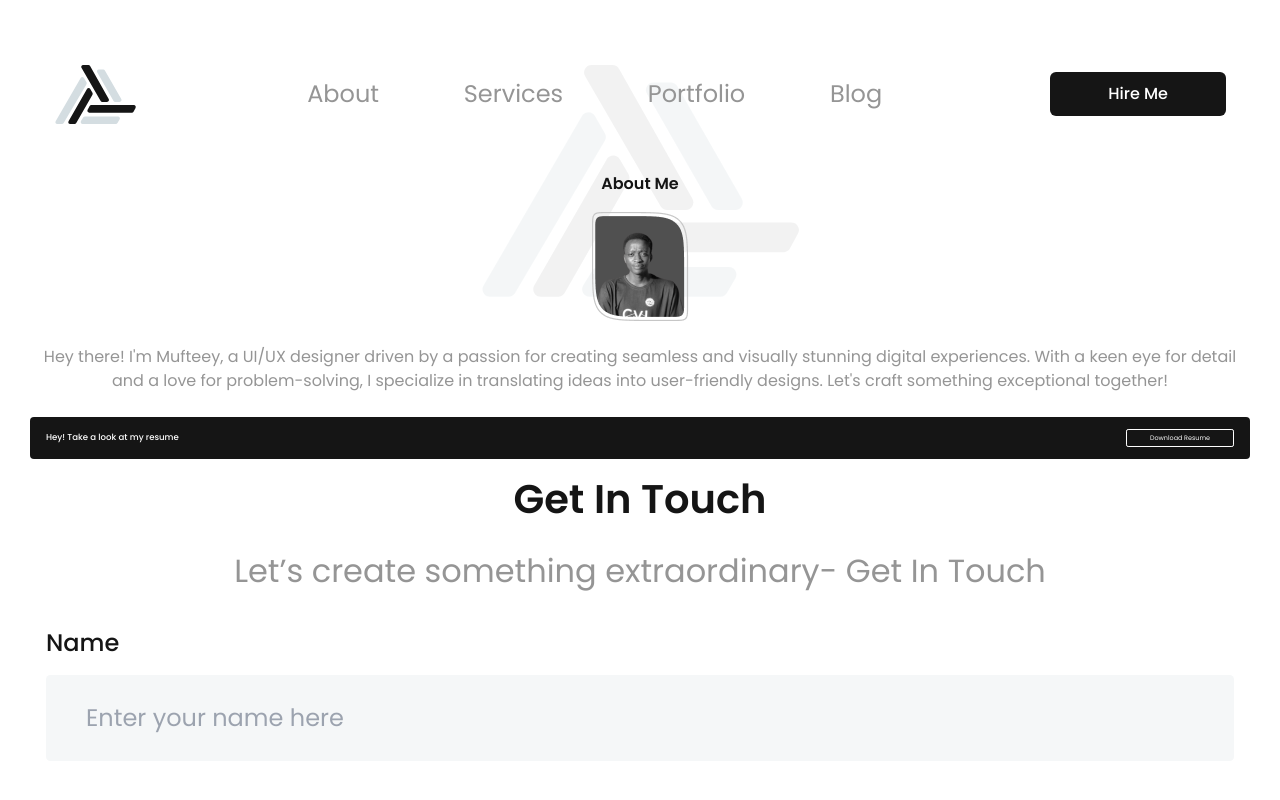
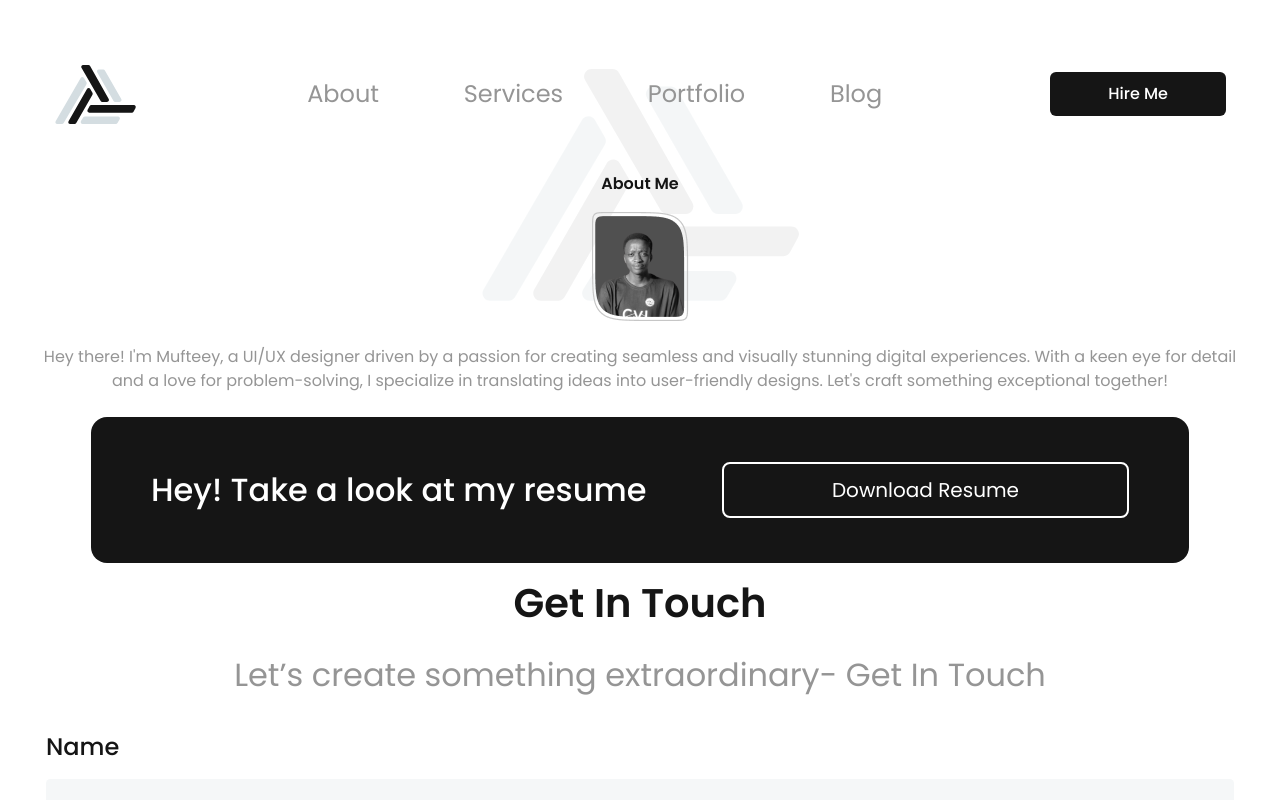
Before and after one commit to mmustaphak/ui-ux-portfolio, a React (Vite) app: page /about in a window 1280 px wide. Shown: the top 800 px of the page. Built offline with nearby package versions, Linux system fonts and the light colour scheme.

Commit message:
Added the desktop styles to the resume component

```diff
--- a/src/components/Portfolio.jsx
+++ b/src/components/Portfolio.jsx
@@ -7,7 +7,7 @@ export default function Portfolio() {
             <p className="mt-2 mx-auto max-w-[512px] md:max-w-[760px] md:text-xl md:leading-[normal] md:mt-4 lg:mt-8 lg:max-w-[1320px] lg:text-[2rem]">Explore the artistry and precision in my portfolio projects</p>
             {/* Project Cards */}
             <a href="">
-                <div className="mt-4">
+                <div className="mt-4 mx-auto lg:w-[90%]">
                     <div className="p-7 rounded-lg bg-whitish md:bg-transparent">
                         <img className="mx-auto md:mx-0 md:mr-auto" src={projectImg} alt="The Bee Charge Design Project" />
                     </div>
--- a/src/components/Resume.jsx
+++ b/src/components/Resume.jsx
@@ -1,8 +1,8 @@
 export default function Resume() {
   return (
-    <div className="mt-6 py-3 px-4 flex justify-between items-center rounded-[4px] text-white bg-black">
-        <p className="font-medium text-[8.58px]">Hey! Take a look at my resume</p>
-        <button className="py-[3px] px-[23px] rounded-[2.14px] text-[6.43px] border border-white">Download Resume</button>
+    <div className="mt-6 mx-auto py-3 px-4 flex justify-between items-center rounded-[4px] text-white bg-black md:py-8 md:px-10 md:rounded-lg lg:w-[90%] lg:px-[60px] lg:rounded-2xl lg:py-[45px]">
+        <p className="font-medium  text-[8.58px] md:text-xl md:leading-[normal] lg:text-[1.4rem] min-[1134px]:text-[2rem]">Hey! Take a look at my resume</p>
+        <button className="py-[3px] px-[23px] rounded-[2.14px] text-[6.43px] border border-white md:py-[5px] md:px-[35px] md:border-2 md:rounded-md md:text-xl lg:text-[1.25rem] lg:py-[10px] lg:px-[90px] lg:border-3 lg:text-2xl lg:rounded-lg min-[1200px]:px-[108px]">Download Resume</button>
     </div>
   )
 }
```
